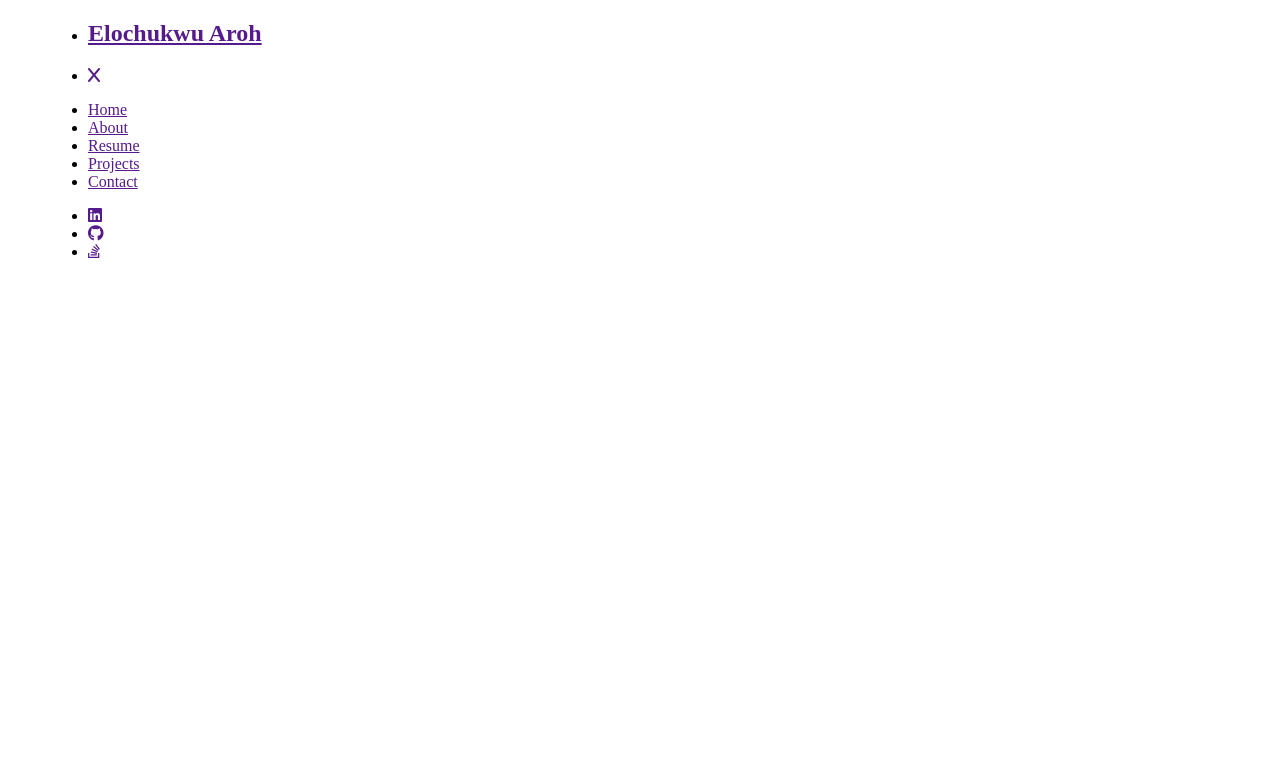
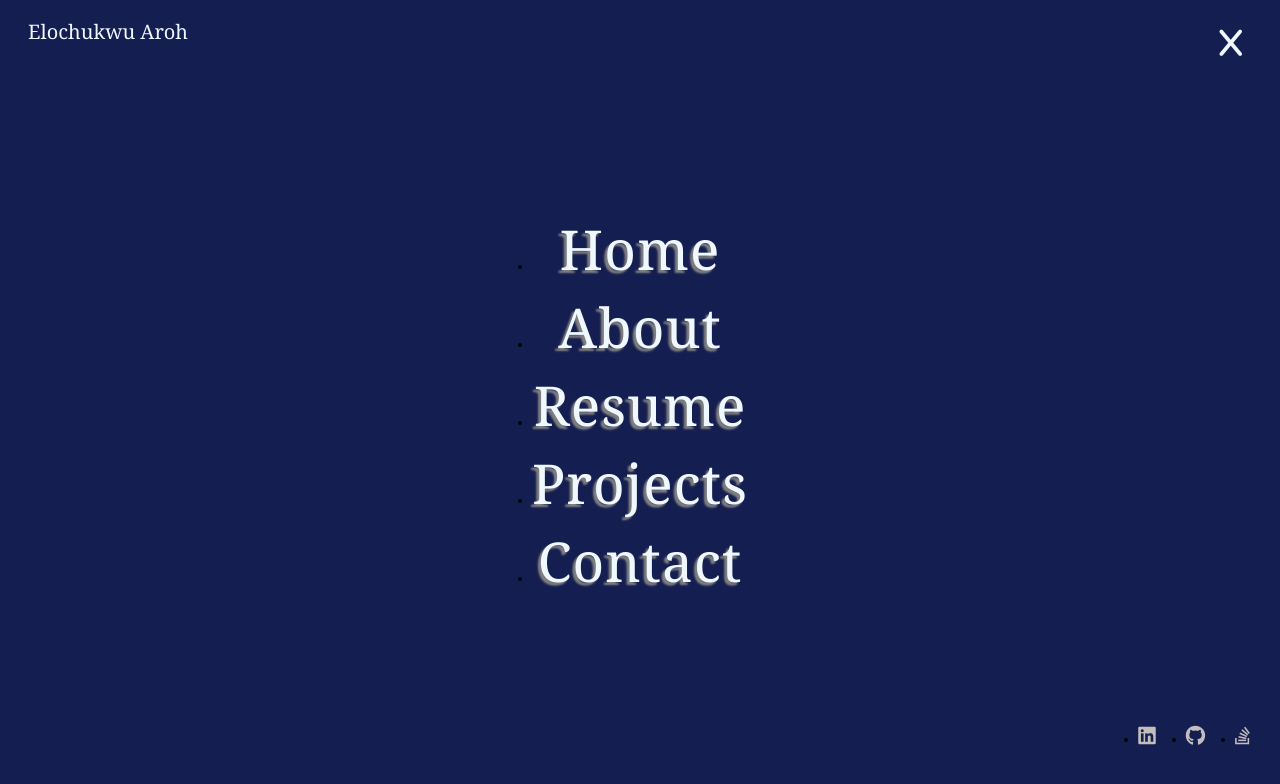
Before and after one commit to aroh-elochukwu/personal-portfolio-website, a plain HTML site: page src/pages/menu-page.html in a window 1280 px wide. Drawn offline with Linux system fonts and the light colour scheme.

Commit message:
style menu page

```diff
--- /dev/null
+++ b/src/css/menu-page.css
@@ -0,0 +1,69 @@
+* {
+  box-sizing: border-box;
+  margin: 0;
+  padding: 0;
+}
+
+html {
+  font-size: 62.5%;
+  font-family: Georgia, "Times New Roman", Times, serif;
+}
+
+body {
+  background-color: rgb(21, 30, 81);
+}
+
+a {
+  color: aliceblue;
+  text-decoration: none;
+}
+
+a:hover {
+  cursor: pointer;
+}
+
+header h2 {
+  font-size: 2em;
+  font-weight: 300;
+  padding: 0.4em;
+}
+
+header i {
+  font-size: 3em;
+  padding: 0.6em;
+}
+
+header ul {
+  display: flex;
+  justify-content: space-between;
+  list-style: none;
+  margin: 1em 2em;
+}
+
+main {
+  display: flex;
+  justify-content: center;
+  align-items: center;
+  text-align: center;
+  height: 80vh;
+}
+
+main h1 {
+  font-size: 5.5em;
+  font-weight: 100;
+  letter-spacing: 1px;
+  margin-bottom: 3px;
+  text-shadow: -3px 3px 2px gray;
+}
+
+footer ul {
+  display: flex;
+  flex-direction: row;
+  justify-content: flex-end;
+}
+
+footer i {
+  font-size: 2em;
+  color: rgb(196, 189, 189);
+  margin-right: 1.5em;
+}
--- a/src/pages/menu-page.html
+++ b/src/pages/menu-page.html
@@ -5,13 +5,14 @@
     <meta http-equiv="X-UA-Compatible" content="IE=edge" />
     <meta name="viewport" content="width=device-width, initial-scale=1.0" />
     <title>Elochukwu Aroh</title>
-    <link rel="stylesheet" href="../css/style.css" />
+    <link rel="stylesheet" href="../css/menu-page.css" />
     <script
       src="https://kit.fontawesome.com/1fb1596be3.js"
       crossorigin="anonymous"
     ></script>
   </head>
   <body>
+    <header>
       <menu>
         <ul>
           <li>
@@ -22,15 +23,26 @@
           </li>
         </ul>
       </menu>
+    </header>
 
     <main>
       <menu>
         <ul>
-          <li><a href="">Home</a></li>
-          <li><a href="">About</a></li>
-          <li><a href="">Resume</a></li>
-          <li><a href="">Projects</a></li>
-          <li><a href="">Contact</a></li>
+          <li>
+            <a href=""> <h1>Home</h1></a>
+          </li>
+          <li>
+            <a href=""><h1>About</h1></a>
+          </li>
+          <li>
+            <a href=""><h1>Resume</h1></a>
+          </li>
+          <li>
+            <a href=""><h1>Projects</h1></a>
+          </li>
+          <li>
+            <a href=""><h1>Contact</h1></a>
+          </li>
         </ul>
       </menu>
     </main>
```
Lines whose indentation alone changed are shown as unchanged.
